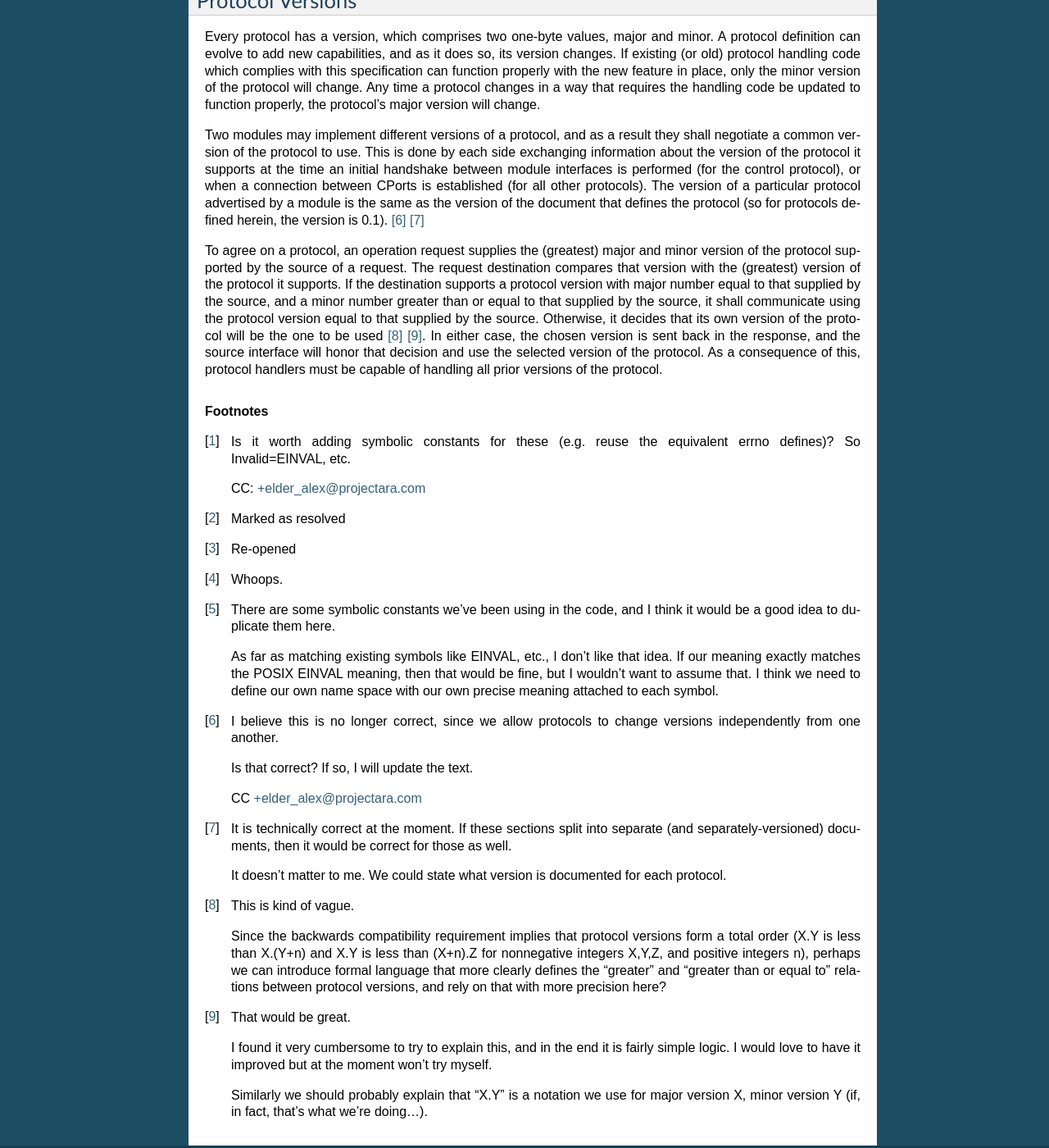
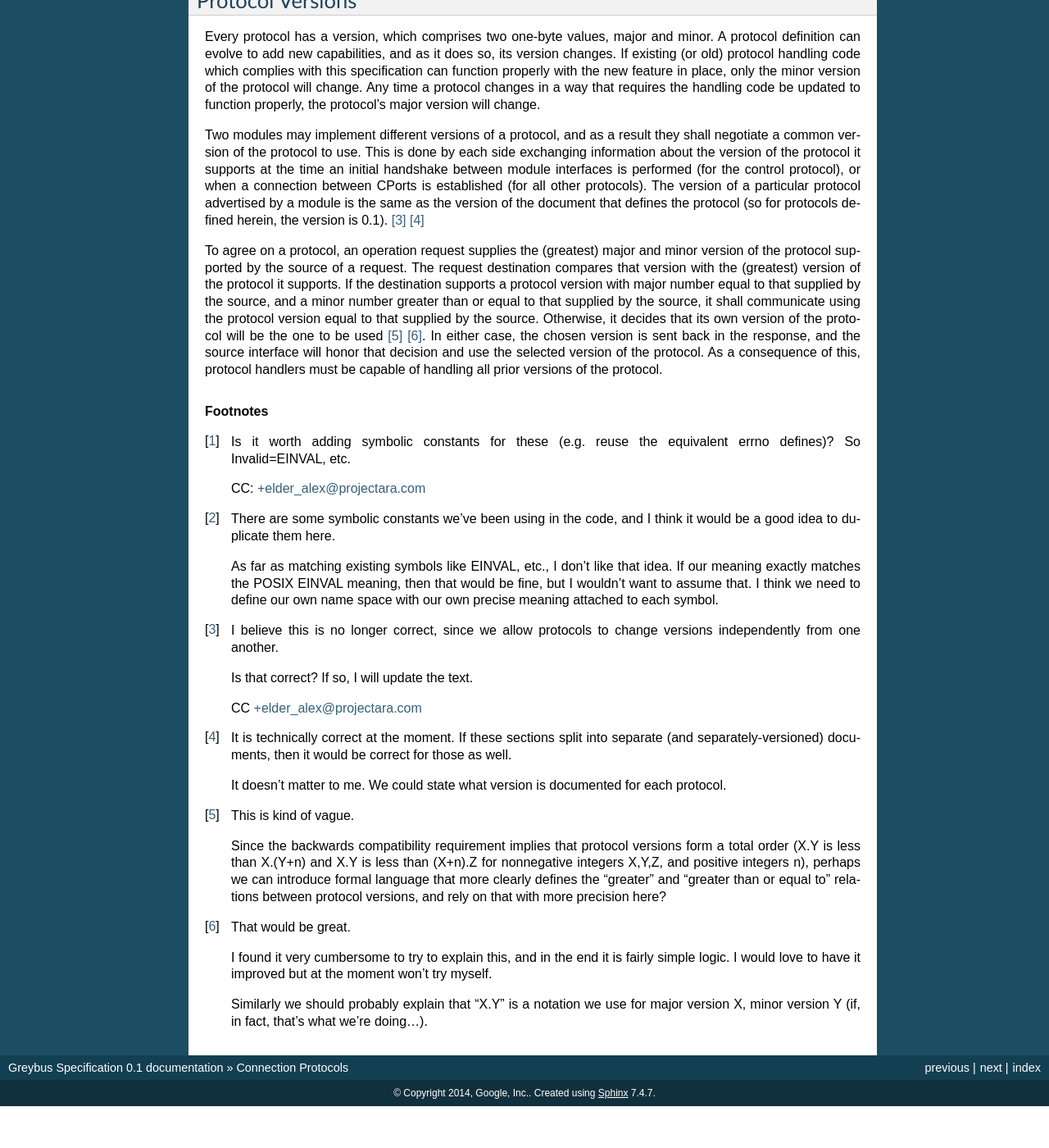
Before and after one commit to projectara/greybus-spec, a Sphinx documentation site: the page built from source/connection.rst, in a window 1280 px wide and 1400 px high, scrolled down 637 px. Shown: the whole window at 82% size. Built offline with Sphinx 7.4.7, drawn with Linux system fonts in a browser that asks for light colours; after the commit the page ends 1986 px from its top, so only the background shows below that; some of the changed lines change nothing that is shown.

Commit message:
connection: nuke content-free footnotes
Signed-off-by: Marti Bolivar <mbolivar@leaflabs.com>
Signed-off-by: Greg Kroah-Hartman <greg@kroah.com>

```diff
--- a/source/connection.rst
+++ b/source/connection.rst
@@ -18,9 +18,9 @@ If the operation completed successfully the status value is 0.
 Otherwise the reason it was not successful will be conveyed by one of
 the positive values defined in the following table.
 
-A protocol can define its own status values if needed [#ay]_ [#az]_
-[#ba]_ [#bb]_ [#bc]_; every status byte with a MSB set to one beside
-0xff will be considered as a protocol status value.
+A protocol can define its own status values if needed [#ay]_ [#bc]_;
+every status byte with a MSB set to one beside 0xff will be considered
+as a protocol status value.
 
 .. list-table::
    :header-rows: 1
@@ -106,12 +106,6 @@ the protocol.
 
          CC: +elder_alex@projectara.com
 
-.. [#az] Marked as resolved
-
-.. [#ba] Re-opened
-
-.. [#bb] Whoops.
-
 .. [#bc] There are some symbolic constants we've been using in the
          code, and I think it would be a good idea to duplicate them here.
 
```
